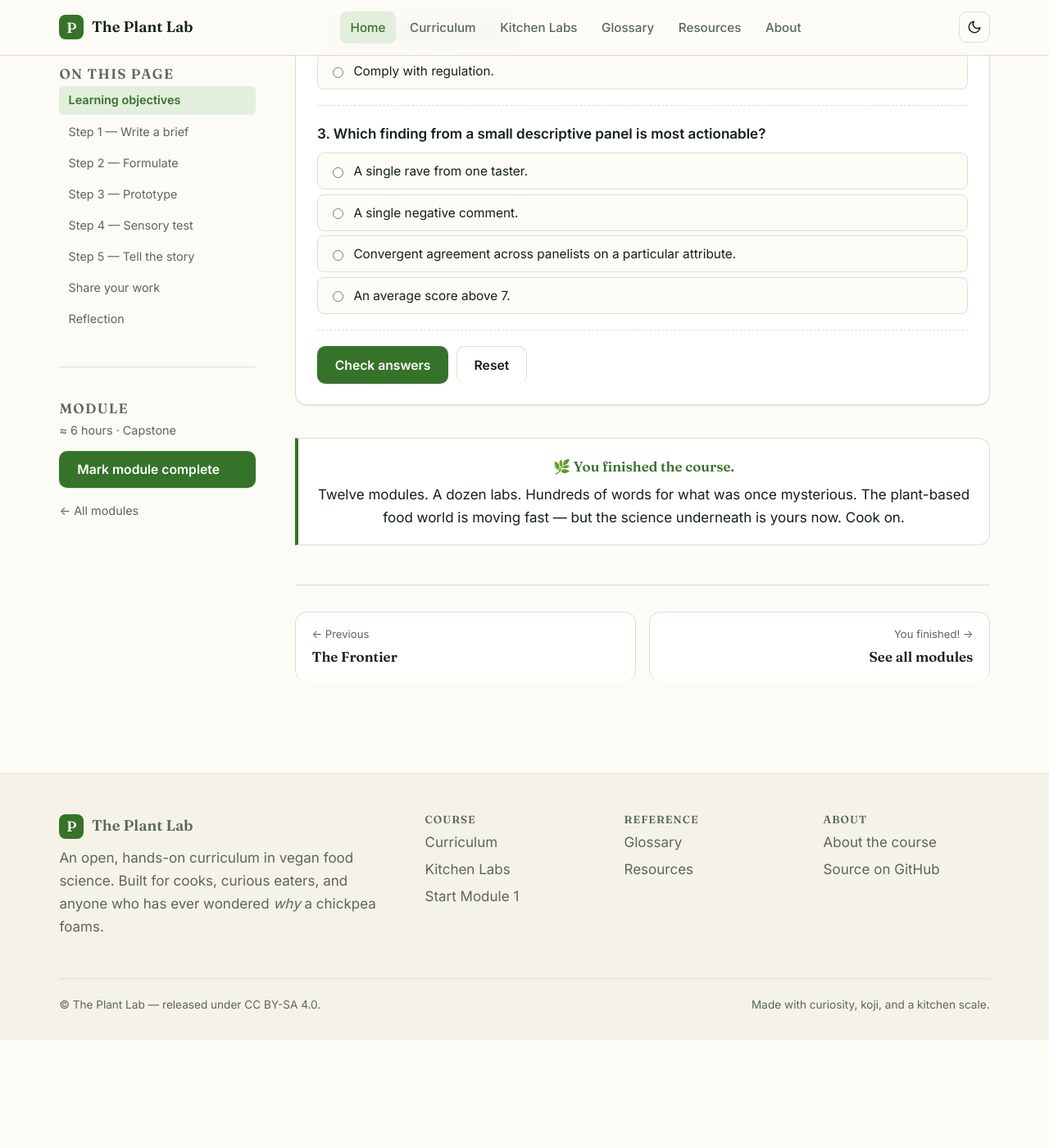
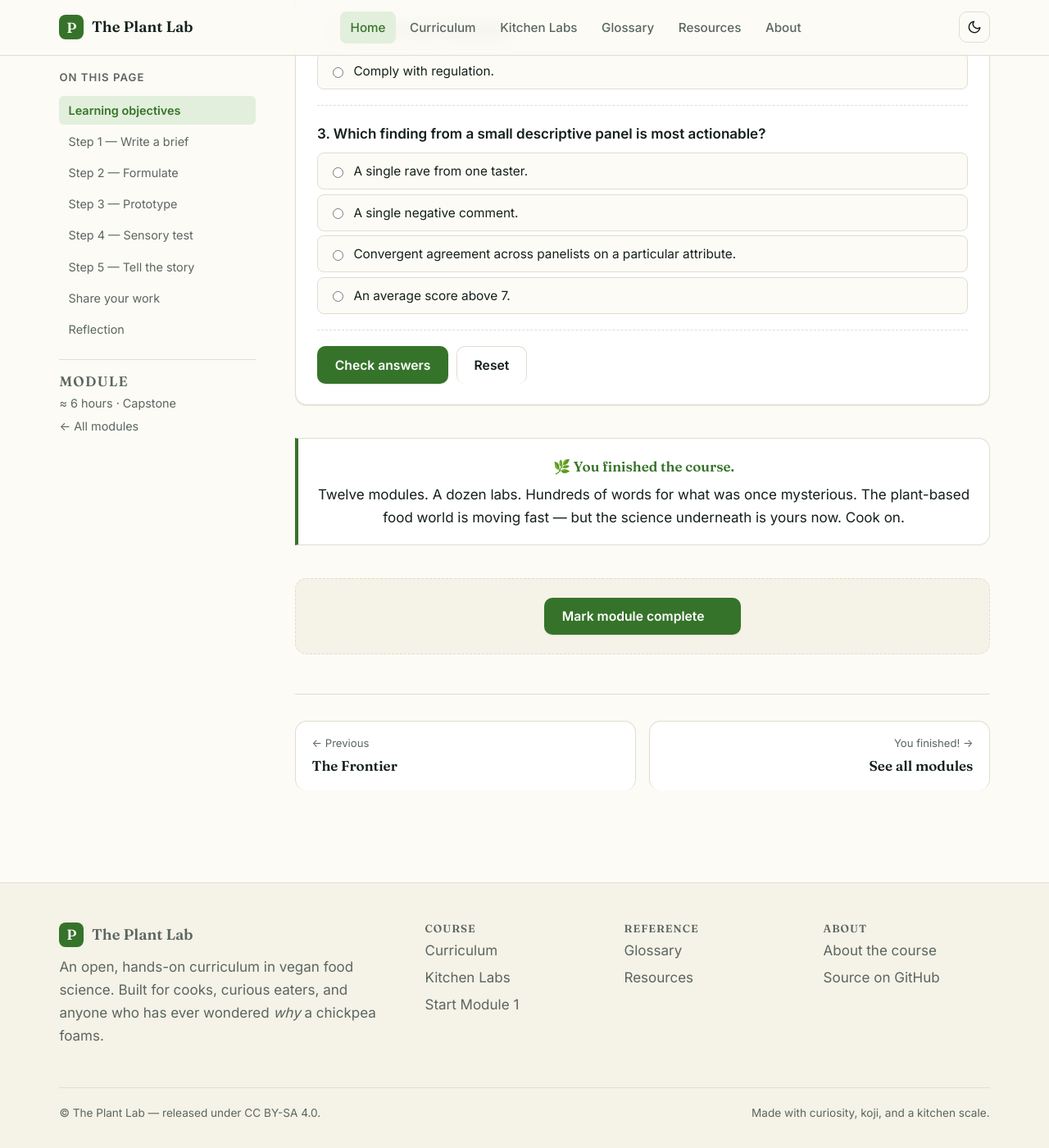
Before and after one commit to sbezner/VeganFoodScience, a Jekyll site: the page built from modules/12-capstone.html, in a window 1280 px wide and 1400 px high, scrolled down 5082 px. Shown: the whole window at 82% size. Built offline with Jekyll 4.4.1, drawn with Linux system fonts in a browser that asks for light colours; before the commit the page ends 6350 px from its top, so only the background shows below that.

Commit message:
Fix sticky sidebar overlapping article on mobile
The module sidebar was position: sticky on every screen size, so on
mobile (single-column grid) it floated over the article as the user
scrolled — overlapping the lesson text.

- On mobile, render the sidebar inline in normal flow as a compact
  card; collapse the TOC into a <details> so it doesn't dominate the
  top of the page.
- Move the "Mark module complete" button out of the sidebar and into
  a footer block at the end of the article — the natural place to
  press it after reading.
- Keep the sticky TOC behavior on desktop unchanged.

```diff
--- a/_layouts/module.html
+++ b/_layouts/module.html
@@ -3,18 +3,20 @@ layout: default
 ---
 <div class="container">
   <div class="module-shell">
-    <aside class="sidebar" aria-label="On this page">
-      <h4>On this page</h4>
+    <aside class="sidebar" aria-label="Module navigation">
+      <details class="sidebar__toc" open>
+        <summary><span class="sidebar__toc-label">On this page</span></summary>
         <ul class="toc">
           {% for s in page.sections %}
           <li><a href="#{{ s.id }}">{{ s.label }}</a></li>
           {% endfor %}
         </ul>
-      <hr>
+      </details>
+      <div class="sidebar__meta">
         <h4>Module</h4>
-      <p class="muted" style="margin:.2rem 0 .8rem;">{{ page.duration }} · {{ page.level | default: "Intro" }}</p>
-      <button class="btn btn--primary" data-action="mark-complete" data-module-id="{{ page.module_id }}" style="width:100%;">Mark module complete</button>
-      <p style="margin-top:1rem;"><a href="{{ '/curriculum/' | relative_url }}" class="muted">← All modules</a></p>
+        <p class="muted">{{ page.duration }} · {{ page.level | default: "Intro" }}</p>
+        <p><a href="{{ '/curriculum/' | relative_url }}" class="muted">← All modules</a></p>
+      </div>
     </aside>
 
     <article>
@@ -32,6 +34,10 @@ layout: default
       </header>
 
       {{ content }}
+
+      <div class="module-complete">
+        <button class="btn btn--primary" data-action="mark-complete" data-module-id="{{ page.module_id }}">Mark module complete</button>
+      </div>
 
       <nav class="next-prev" aria-label="Module navigation">
         {% if page.prev %}
--- a/css/styles.css
+++ b/css/styles.css
@@ -242,14 +242,39 @@ blockquote {
 
 /* ---------- Module page layout ---------- */
 .module-shell { display: grid; grid-template-columns: 240px minmax(0, 1fr); gap: 3rem; padding: 3rem 0; }
-@media (max-width: 950px) { .module-shell { grid-template-columns: 1fr; gap: 1rem; } }
 
 .sidebar {
   position: sticky; top: 80px; align-self: start;
   font-size: .9rem;
 }
 .sidebar h4 { margin-top: 0; }
-.toc { list-style: none; padding: 0; margin: 0; }
+.sidebar__toc { margin-bottom: 1.2rem; }
+.sidebar__toc summary {
+  list-style: none;
+  cursor: pointer;
+  font-family: var(--font-sans);
+  font-size: .82rem; font-weight: 600;
+  text-transform: uppercase;
+  letter-spacing: .08em;
+  color: var(--text-soft);
+  padding: .25rem 0;
+  display: flex; align-items: center; justify-content: space-between;
+}
+.sidebar__toc summary::-webkit-details-marker { display: none; }
+.sidebar__toc summary::after {
+  content: "";
+  width: 8px; height: 8px;
+  border-right: 2px solid var(--text-soft);
+  border-bottom: 2px solid var(--text-soft);
+  transform: rotate(45deg);
+  transition: transform .15s ease;
+  display: none;
+}
+.sidebar__meta { padding-top: 1rem; border-top: 1px solid var(--border); }
+.sidebar__meta h4 { margin: 0 0 .3rem; }
+.sidebar__meta p { margin: .25rem 0; }
+
+.toc { list-style: none; padding: 0; margin: .5rem 0 0; }
 .toc li { margin: .2rem 0; }
 .toc a {
   display: block; padding: .35rem .7rem; border-radius: 6px;
@@ -257,6 +282,31 @@ blockquote {
 }
 .toc a:hover { background: var(--bg-alt); color: var(--text); }
 .toc a.active { background: var(--accent-soft); color: var(--accent); font-weight: 600; }
+
+/* Mobile: sidebar in normal flow, TOC collapsed by default */
+@media (max-width: 950px) {
+  .module-shell { grid-template-columns: 1fr; gap: 1.2rem; padding: 1.5rem 0 2rem; }
+  .sidebar {
+    position: static;
+    background: var(--bg-alt);
+    border: 1px solid var(--border);
+    border-radius: var(--radius);
+    padding: .9rem 1.1rem;
+  }
+  .sidebar__toc summary::after { display: inline-block; margin-left: .5rem; transform: rotate(45deg) translate(-2px, -2px); }
+  .sidebar__toc[open] summary::after { transform: rotate(-135deg) translate(-2px, -2px); }
+  .sidebar__toc:not([open]) .toc { display: none; }
+  .sidebar__meta { display: flex; gap: 1rem; align-items: center; flex-wrap: wrap; padding-top: .8rem; }
+  .sidebar__meta h4 { margin: 0; }
+  .sidebar__meta p { margin: 0; }
+}
+
+.module-complete {
+  margin-top: 2.5rem; padding: 1.4rem; text-align: center;
+  background: var(--bg-alt); border-radius: var(--radius);
+  border: 1px dashed var(--border);
+}
+.module-complete .btn { min-width: 240px; }
 
 .module-header {
   margin-bottom: 2.5rem; padding-bottom: 2rem; border-bottom: 1px solid var(--border);
```
Lines whose indentation alone changed are shown as unchanged.
